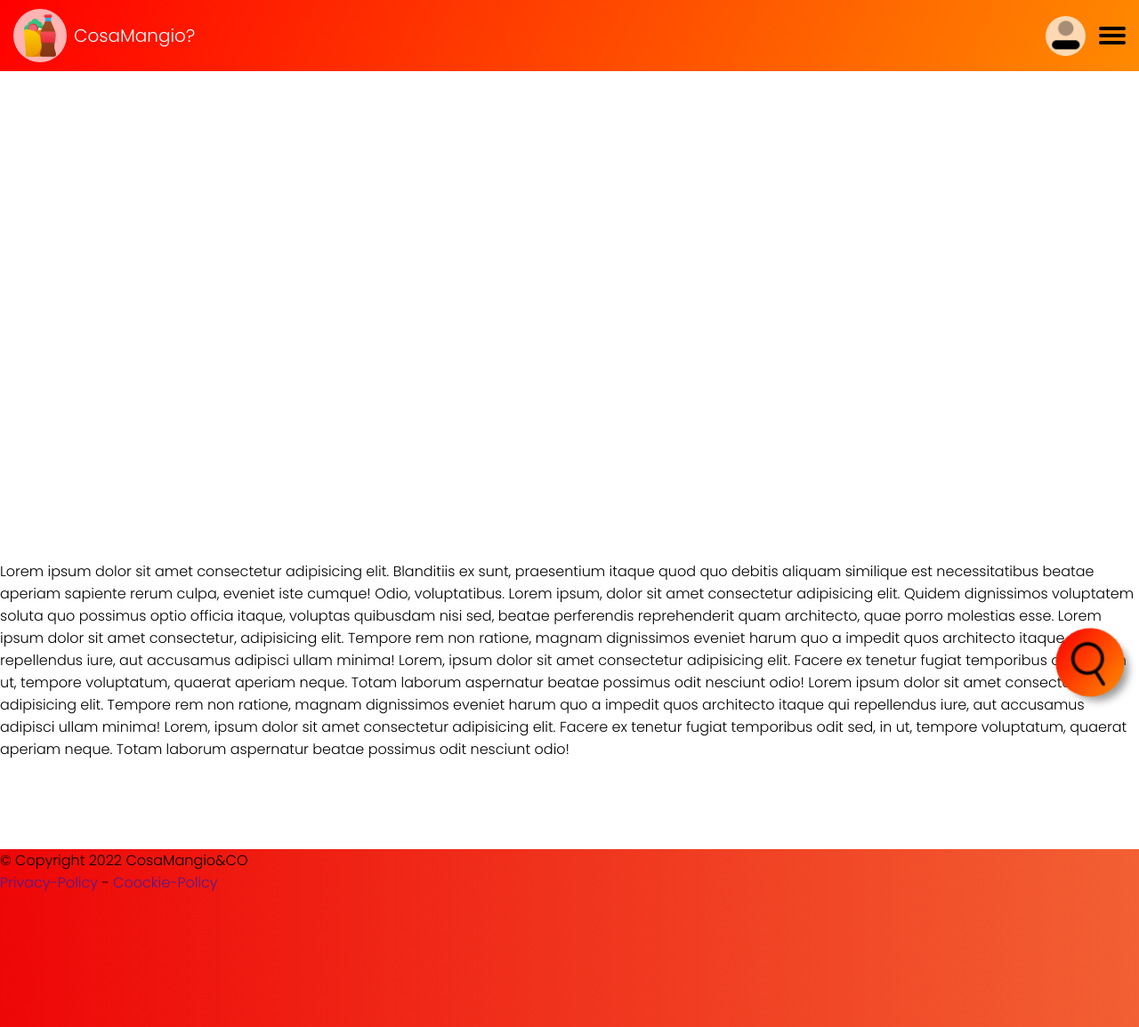
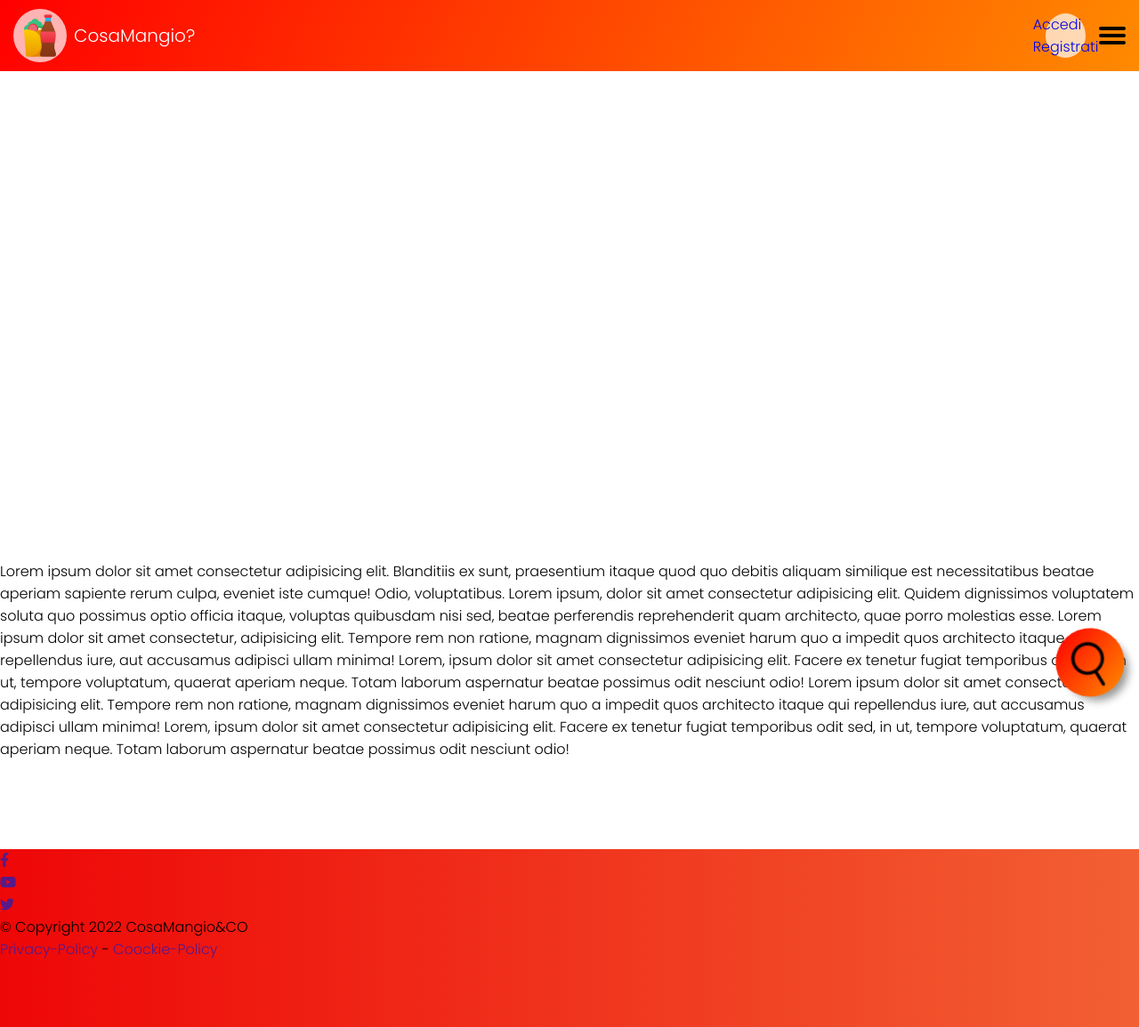
Before and after one commit to GianITS/git_ProjectGFood, a Flask app: page / in a window 1280 px wide. Shown: the whole page at 89% size. Run offline with Flask 2, Linux system fonts and the light colour scheme; some libraries are stand-ins or nearby versions.

Commit message:
add user menu

```diff
--- a/website/templates/base.html
+++ b/website/templates/base.html
@@ -7,6 +7,7 @@
 
     <link rel="preconnect" href="https://fonts.gstatic.com">
     <link href="https://fonts.googleapis.com/css2?family=Poppins:wght@300;600;800;900&display=swap" rel="stylesheet">
+    <link rel="stylesheet" href="https://cdnjs.cloudflare.com/ajax/libs/font-awesome/6.1.1/css/all.min.css" integrity="sha512-KfkfwYDsLkIlwQp6LFnl8zNdLGxu9YAA1QvwINks4PhcElQSvqcyVLLD9aMhXd13uQjoXtEKNosOWaZqXgel0g==" crossorigin="anonymous" referrerpolicy="no-referrer" />
 
     <link rel="icon" href="{{ url_for('static', filename='images/logo48px.png')}}">
     <link rel="stylesheet" href="{{ url_for('static', filename='style.css')}}">
@@ -24,6 +25,26 @@
         <div class="sideRight">
             <div class="user">
                 <div class="imgUser"></div>
+                <div class="userMenu" id="userMenu">
+                    {% if "user" in session %}
+                        <ul>
+                            <a href=""><span class="icoUser"></span><li>{{ session['user'] }}</li></a>
+                            <a href="{{ url_for('auth.logout')}}"><span class="icoExit"></span><li>Esci</li></a>
+                        </ul>
+                    {% elif "admin" in session %}
+                        <ul>
+                            <a href=""><span class="icoUser"></span><li>{{ session['admin'] }}</li></a>
+                            <li>Modifica</li>
+                            <a href="{{ url_for('auth.logout')}}"><span class="icoExit"></span><li>Esci</li></a>
+                        </ul>
+                    {% else %}
+                        <div class="login">
+                            <a href="{{ url_for('auth.login')}}" class="log"><span class="icoLogin"></span>Accedi</a>
+                            <a href="{{ url_for('auth.sign_in')}}"><span class="icoSignin"></span>Registrati</a>
+                        </div>
+                    {% endif %}
+
+                </div>
             </div>
             <div class="menu">
                 <div class="imgMenu"></div>
@@ -45,6 +66,10 @@
     {% block content %}
 
     {% endblock %}
+    <div class="goUp">
+        <a href="#"><div class="btnGoUp"></div></a>
+
+    </div>
     <div class="outerBtnS">
         <div class="btnSearch">
             <a href="{{ url_for('views.search')}}"><div class="imgBtnS"></div></a>
```
